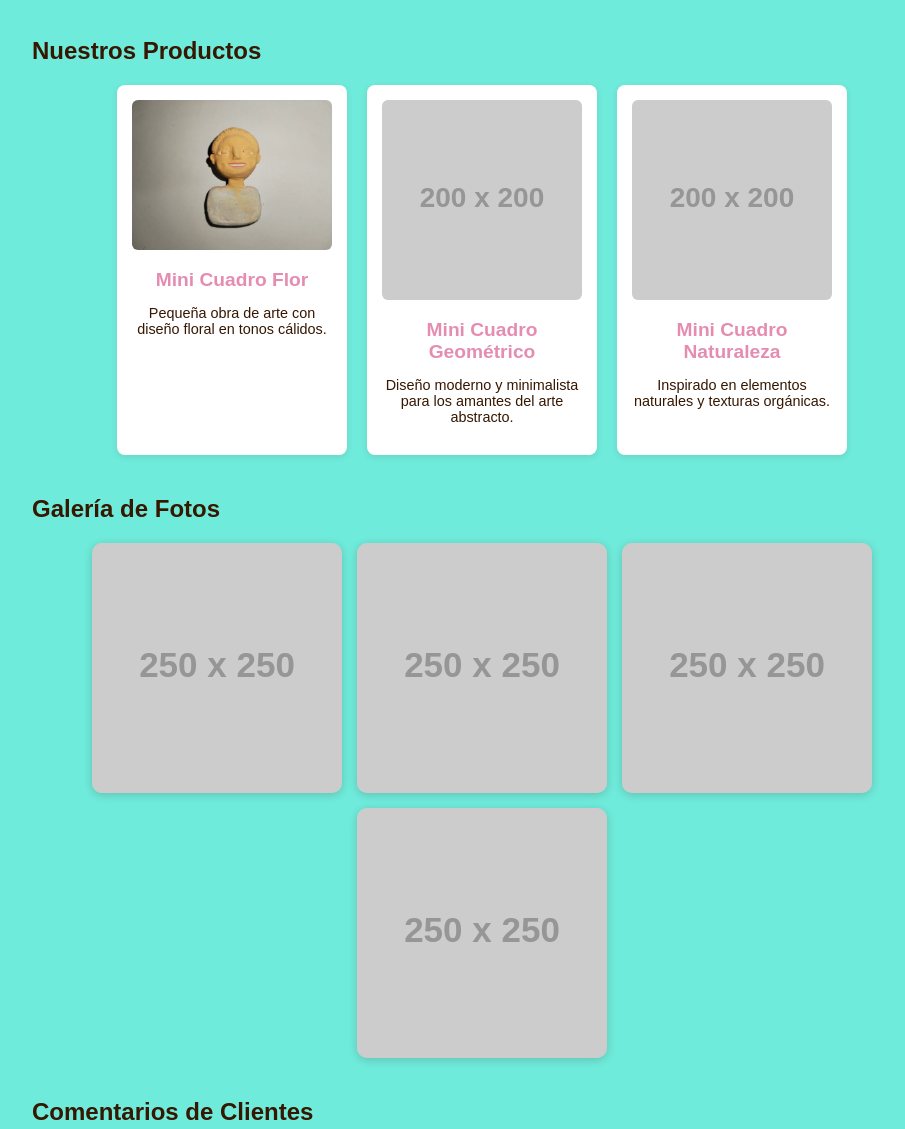
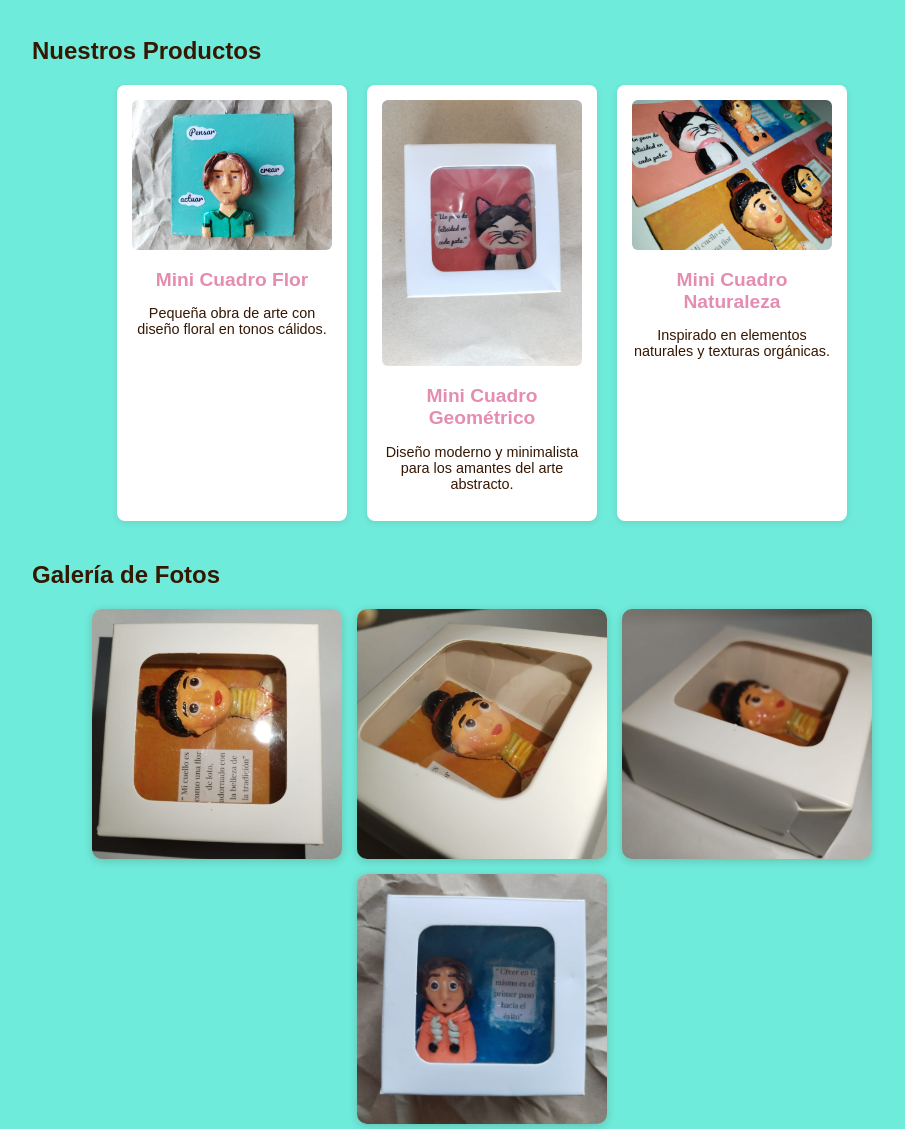
Before and after one commit to andreayyoliayala-bot/inspiraci-n-en-miniatura, a plain HTML site: page index.html in a window 1280 px wide. Shown: the part 184-1313 px from the top of the page, without its empty margins (158-1063 px from the left). Drawn offline with Linux system fonts and the light colour scheme; placeholder pictures from the web are drawn by us.

Commit message:
Update index.html

```diff
--- a/index.html
+++ b/index.html
@@ -151,17 +151,17 @@
             <h2>Nuestros Productos</h2>
             <div class="productos">
                 <div class="producto">
-                    <img src="imagenesinspiracionminiatura/foto1.jpeg" alt="Mini Cuadro 1" />
+                    <img src="imagenesinspiracionminiatura/foto14.jpeg" alt="Mini Cuadro 1" />
                     <h3>Mini Cuadro Flor</h3>
                     <p>Pequeña obra de arte con diseño floral en tonos cálidos.</p>
                 </div>
                 <div class="producto">
-                    <img src="https://via.placeholder.com/200x200?text=Mini+Cuadro+2" alt="Mini Cuadro 2" />
+                    <img src="imagenesinspiracionminiatura/foto11.jpeg" alt="Mini Cuadro 2" />
                     <h3>Mini Cuadro Geométrico</h3>
                     <p>Diseño moderno y minimalista para los amantes del arte abstracto.</p>
                 </div>
                 <div class="producto">
-                    <img src="https://via.placeholder.com/200x200?text=Mini+Cuadro+3" alt="Mini Cuadro 3" />
+                    <img src="imagenesinspiracionminiatura/foto3.jpeg" alt="Mini Cuadro 3" />
                     <h3>Mini Cuadro Naturaleza</h3>
                     <p>Inspirado en elementos naturales y texturas orgánicas.</p>
                 </div>
@@ -172,10 +172,10 @@
         <section>
             <h2>Galería de Fotos</h2>
             <div class="galeria">
-                <img src="https://via.placeholder.com/250x250?text=Foto+1" alt="Foto 1" />
-                <img src="https://via.placeholder.com/250x250?text=Foto+2" alt="Foto 2" />
-                <img src="https://via.placeholder.com/250x250?text=Foto+3" alt="Foto 3" />
-                <img src="https://via.placeholder.com/250x250?text=Foto+4" alt="Foto 4" />
+                <img src="imagenesinspiracionminiatura/foto5.jpeg" alt="Foto 1" />
+                <img src="imagenesinspiracionminiatura/foto8.jpeg" alt="Foto 2" />
+                <img src="imagenesinspiracionminiatura/foto9.jpeg" alt="Foto 3" />
+                <img src="imagenesinspiracionminiatura/foto12.jpeg" alt="Foto 4" />
             </div>
         </section>
 
```
